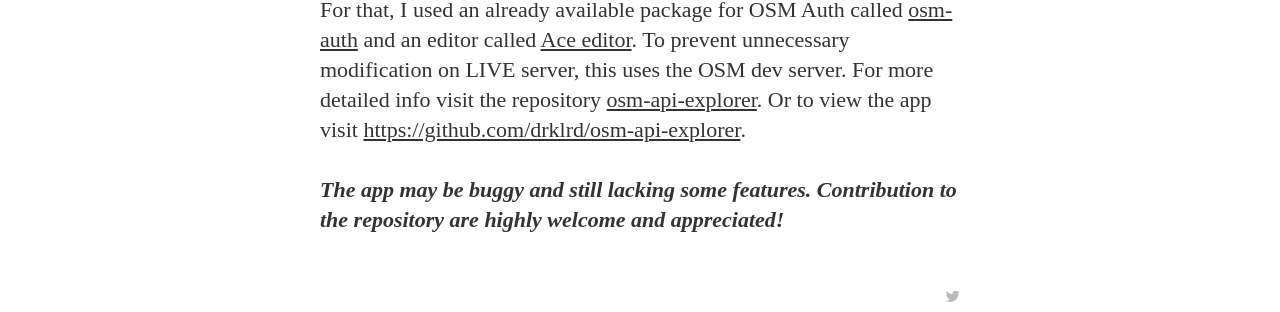
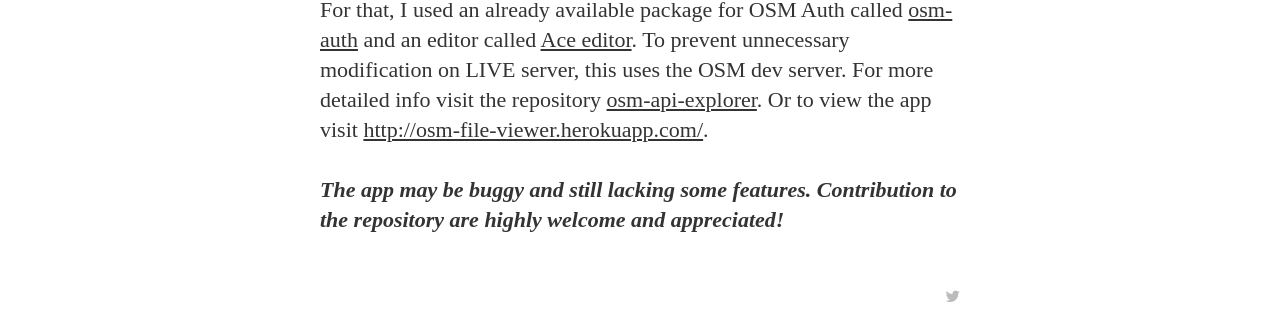
Before and after one commit to drklrd/drklrd.github.io, a Jekyll site: the page built from _posts/2018-1-14-OSM-API-Explorer.md, in a window 1280 px wide. Shown: the part 602-914 px from the top of the page. Built offline with Jekyll 4.4.1, drawn with Linux system fonts in a browser that asks for light colours; nearby versions of some CDN libraries; some web fonts are replaced; comment, search, counter and statistics services are not loaded; part of the change alters nothing that is shown.

Commit message:
fix osm api explorer

```diff
--- a/_posts/2018-1-14-OSM-API-Explorer.md
+++ b/_posts/2018-1-14-OSM-API-Explorer.md
@@ -8,6 +8,6 @@ Few months ago, I had to work with OSM(**[Open Street Map](https://osm.org)**) A
 
 But to just test out the API endpoints for responses, it was much of an effort to provide username and password for basic authentication or include authentication token in every protected requests. I felt need of some kind of playground for the APIs. So, I tried to create a simple OSM API explorer that could make trying out the OSM API a little bit easier.
 
-For that, I used an already available package for OSM Auth called [osm-auth](https://github.com/osmlab/osm-auth) and an editor called [Ace editor](https://ace.c9.io/). To prevent unnecessary modification on LIVE server, this uses the OSM dev server. For more detailed info visit the repository [osm-api-explorer](https://github.com/drklrd/osm-api-explorer). Or to view the app visit [https://github.com/drklrd/osm-api-explorer](https://github.com/drklrd/osm-api-explorer).
+For that, I used an already available package for OSM Auth called [osm-auth](https://github.com/osmlab/osm-auth) and an editor called [Ace editor](https://ace.c9.io/). To prevent unnecessary modification on LIVE server, this uses the OSM dev server. For more detailed info visit the repository [osm-api-explorer](https://github.com/drklrd/osm-api-explorer). Or to view the app visit [http://osm-file-viewer.herokuapp.com/](http://osm-file-viewer.herokuapp.com/).
 
 ***The app may be buggy and still lacking some features. Contribution to the repository are highly welcome and appreciated!***
```
